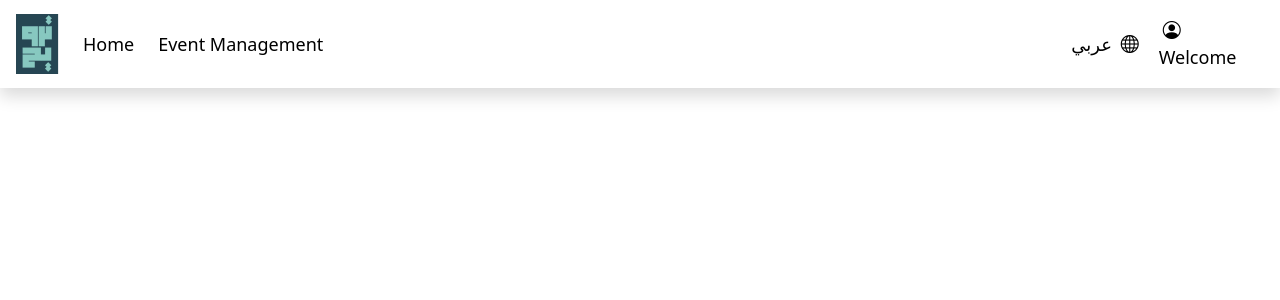
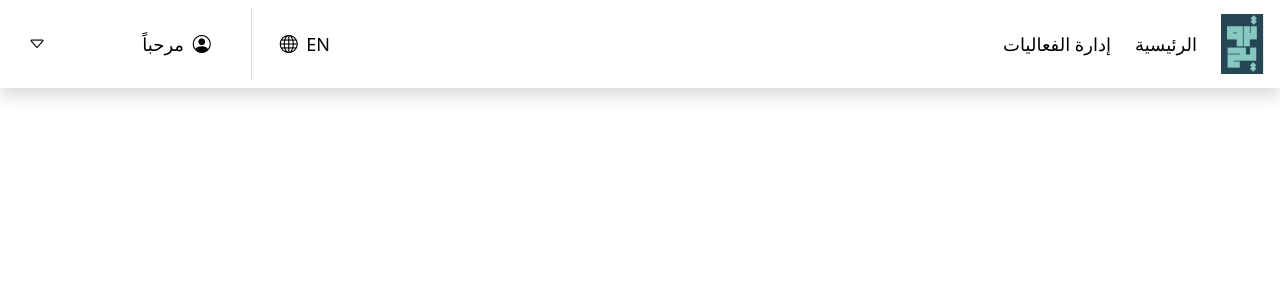
Before and after one commit to whereismyname7/event-managment, an Angular app: page / in a window 1280 px wide. Shown: the top 300 px of the page. Built offline with nearby package versions, Linux system fonts and the light colour scheme.

Commit message:
feat: header design improvement

```diff
--- a/src/app/components/layouts/header/header.component.css
+++ b/src/app/components/layouts/header/header.component.css
@@ -8,21 +8,46 @@ header {
     color: black;
     background-color: white;
     font-size: large;
+    direction: rtl;
 
 }
 
 .header-logo {
     max-height: 6rem;
+
 }
 
-header-content {
+.header-logo:hover {
+    max-height: 6rem;
+
+}
+
+.header-content {
     display: flex;
     justify-content: space-between;
     align-items: center;
     width: 100%;
 }
 
-header-subcontent::before {
-    content: '|';
 
+link {
+    color: black;
+    text-decoration: none;
+    transition: ease-in-out 0.3s;
 }
+
+.link:hover {
+    color: #2A9D8F;
+
+    text-decoration: none;
+    cursor: pointer;
+    transition: ease-in-out 0.3s;
+}
+.arrow-icon{
+    transition: ease-in-out 0.3s;
+}
+.arrow-icon:hover{
+    color: #2A9D8F;
+    cursor: pointer;
+    transition: ease-in-out 0.3s;
+}
--- a/src/app/components/layouts/header/header.component.html
+++ b/src/app/components/layouts/header/header.component.html
@@ -1,28 +1,33 @@
-<header class="d-flex justify-content-between align-items-center navbar p-2  shadow">
+<header class="d-flex justify-content-between align-items-center navbar p-2  shadow gap-3">
 
     <div class="d-flex col justify-content-between align-items-center header-content">
         <nav class="d-flex align-items-center">
-            <img src="../../../../assets/images/logo.png" class="mx-2">
-            <div class="mx-3">
+            <img src="../../../../assets/images/logo.png" class="mx-2 header-logo">
+            <div class="mx-3 link">
                 <a>
-                    <span>Home</span>
+                     الرئيسية
                 </a>
             </div>
-            <div class="mx-2">
+            <div class="mx-2 link">
                 <a>
-                    <span> Event Management</span>
+                    إدارة الفعاليات
                 </a>
             </div>
         </nav>
-        <div class="mx-2">
-            عربي
+        <div class="mx-2 link">
+             EN
             <i class="bi bi-globe mx-1"></i>
         </div>
     </div>
-    <div class="place-content-center col-md-1 header-subcontent mx-2">
-        <i class="bi bi-person-circle mx-1"></i>
-        Welcome
+    <div class="vr text-secondary "></div>
+    <div class="align-items-center col-2 header-subcontent mx-2  container-fluid">
+        <div >
+            <i class="bi bi-person-circle mx-1 link"></i>
+            <span>
+                مرحباً
+            </span>
+        </div>
+        <div class="text-end arrow-icon"><i class="bi bi-caret-down "></i> </div>
 
-        <!-- menu arrow -->
     </div>
 </header>
```
